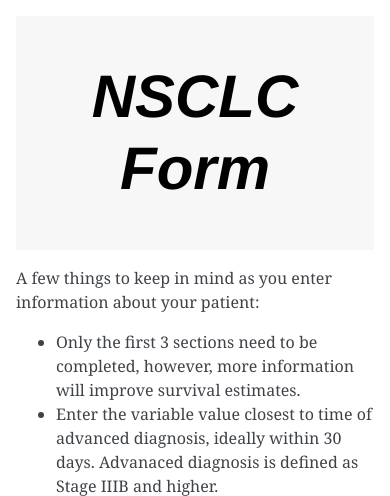
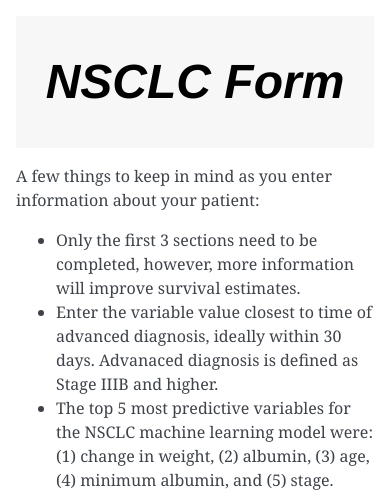
Before and after one commit to xavier-orcutt/boosted-forecaster, a Flask app: page /lung in a window 390 px wide. Shown: the top 496 px of the page. Run offline with Flask 3, Linux system fonts and the light colour scheme; parts of the project's set-up code (start-up, migrations or seed data) failed here and were passed over.

Commit message:
Update mystyle.css

```diff
--- a/app/static/css/mystyle.css
+++ b/app/static/css/mystyle.css
@@ -16,7 +16,7 @@ body {
 
 /* Media query for screens with a maximum width of 768px (typical for phones) */
 @media (max-width: 768px) {
-    .header {
+    header {
         font-size: 24px;
       }
     body {
```
